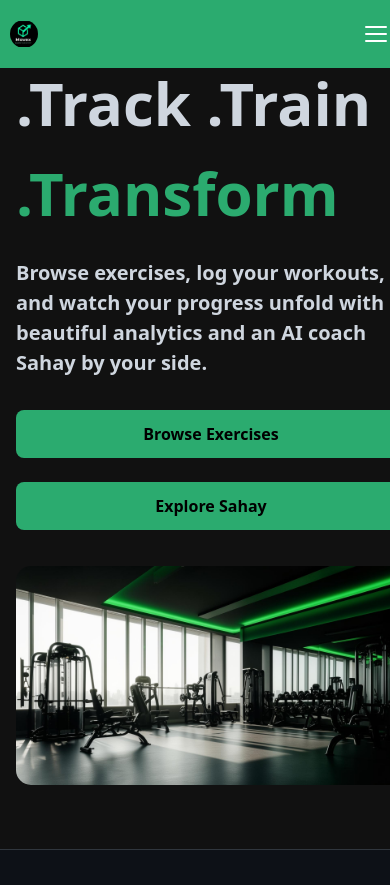
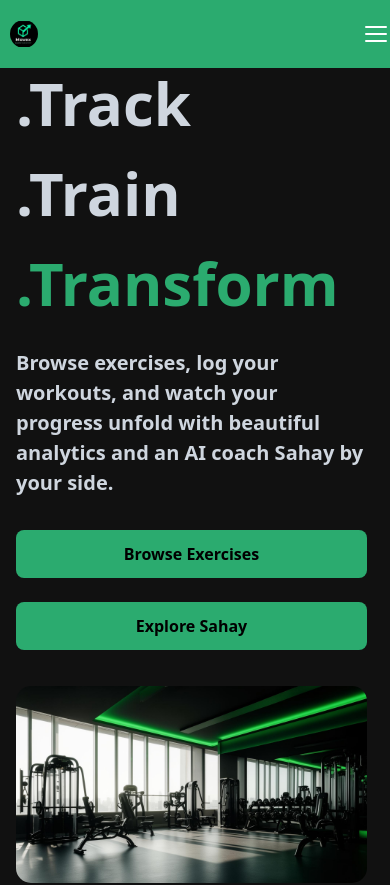
Before and after one commit to deveshchauhan1231-glitch/MoveX, a React (Vite) app in the folder Exercise/frontend/: page / in a window 390 px wide. Shown: the top 885 px of the page. Built offline with nearby package versions, Linux system fonts and the light colour scheme; no server answers.

Commit message:
Update Home.css

```diff
--- a/Exercise/frontend/src/styles/Home.css
+++ b/Exercise/frontend/src/styles/Home.css
@@ -46,7 +46,7 @@ margin-top: 12px;
 
 @media (max-width: 1024px) {
     .hero-top {
-        width: 94%;
+       width: 90%;
         gap: 24px;
     }
 
@@ -67,7 +67,7 @@ margin-top: 12px;
 
 @media (max-width: 768px) {
     .hero-top {
-        width: 100%;
+        width: 90%;
         flex-direction: column;
         padding: 16px;
     }
```
